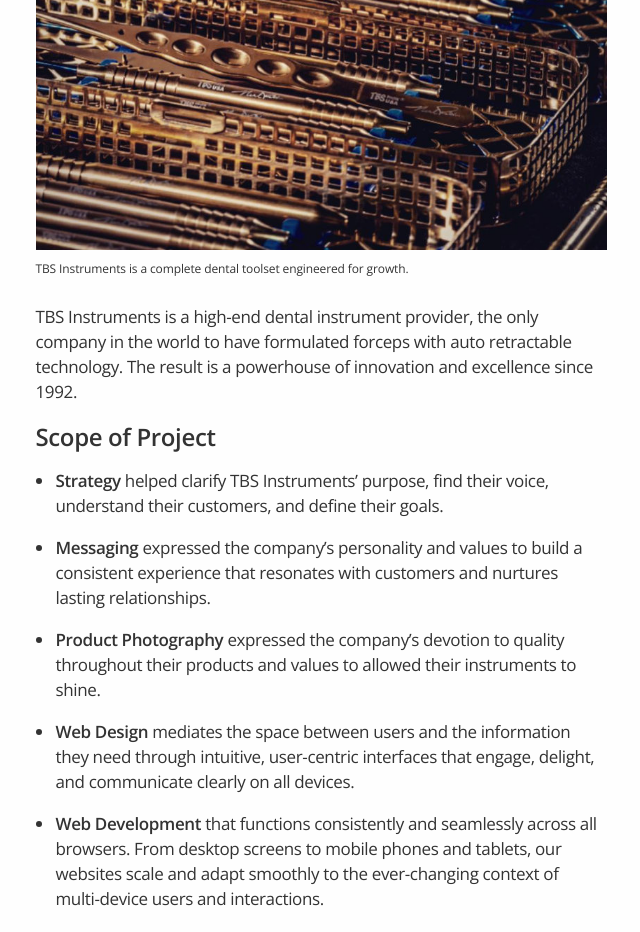
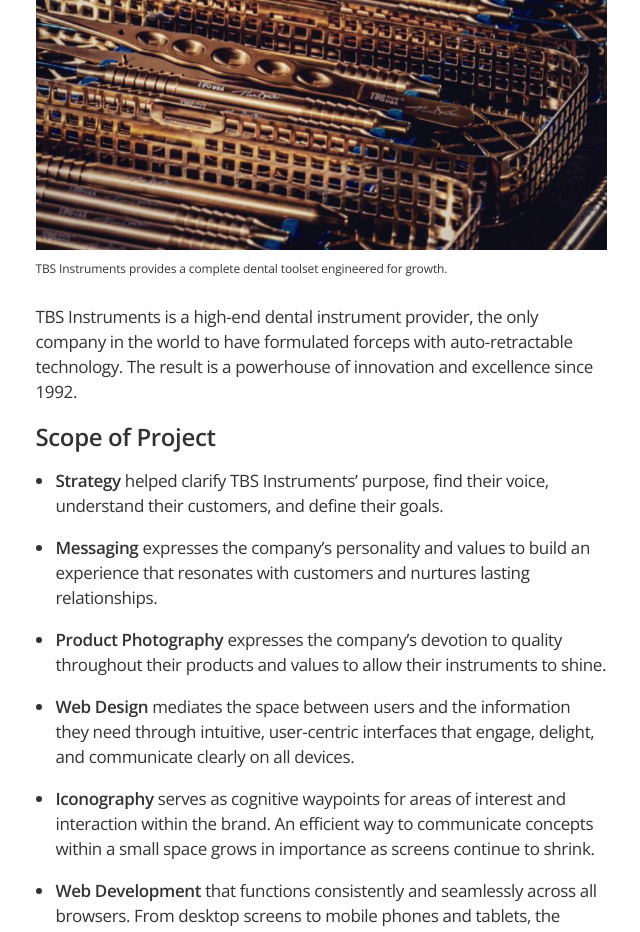
Before and after one commit to LukasMurdock/LukasMurdock.github.io, a Jekyll site: the page built from _pages/tbsinstruments.md, in a window 1280 px wide and 1400 px high, scrolled down 315 px. Shown: the top 932 px of the window, without its empty margins (319-959 px from the left). Built offline with Jekyll 4.4.1, drawn with Linux system fonts in a browser that asks for light colours; nearby versions of some CDN libraries; some of the changed text lies outside the part shown.

Commit message:
work update

```diff
--- a/_pages/tbsinstruments.md
+++ b/_pages/tbsinstruments.md
@@ -2,28 +2,35 @@
 layout: workPages
 title: TBS Instruments
 image: TBS_Instruments.jpg
-caption: TBS Instruments is a complete dental toolset engineered for growth.
+caption: TBS Instruments provides a complete dental toolset engineered for growth.
 ---
 
-TBS Instruments is a high-end dental instrument provider, the only company in the world to have formulated forceps with auto retractable technology. The result is a powerhouse of innovation and excellence since 1992.
+TBS Instruments is a high-end dental instrument provider, the only company in the world to have formulated forceps with auto-retractable technology. The result is a powerhouse of innovation and excellence since 1992.
+
 
 ### Scope of Project
 
 * **Strategy** helped clarify TBS Instruments' purpose, find their voice, understand their customers, and define their goals.
 
-* **Messaging** expressed the company's personality and values to build a consistent experience that resonates with customers and nurtures lasting relationships.
+* **Messaging** expresses the company's personality and values to build an experience that resonates with customers and nurtures lasting relationships.
 
-* **Product Photography** expressed the company's devotion to quality throughout their products and values to allowed their instruments to shine.
+* **Product Photography** expresses the company's devotion to quality throughout their products and values to allow their instruments to shine.
 
 * **Web Design** mediates the space between users and the information they need through intuitive, user-centric interfaces that engage, delight, and communicate clearly on all devices.
 
-* **Web Development** that functions consistently and seamlessly across all browsers. From desktop screens to mobile phones and tablets, our websites scale and adapt smoothly to the ever-changing context of multi-device users and interactions.
+* **Iconography** serves as cognitive waypoints for areas of interest and interaction within the brand. An efficient way to communicate concepts within a small space grows in importance as screens continue to shrink.
+
+* **Web Development** that functions consistently and seamlessly across all browsers. From desktop screens to mobile phones and tablets, the website scales and adapts smoothly to the ever-changing context of multi-device users and interactions.
+
+* **Ecommerce** platform with all the features to run and grow the business. From online marketplaces to in-person transactions, one dashboard manages orders, shipping, and payments from anywhere.
 
 ### Outcome
 A new website and marketing materials that support TBS as the premiere dental instrument provider that caters to modern dentists looking for comprehensive solutions.
 
 * **12 Pages**
 
+* **New Digital Storefront**
+
 * **50+ Product Photos**
 
 * **10,000+ Words**
```
Also changed, not shown: _drafts/olsd.md (renamed from _pages/olsd.md), 4 other files.
